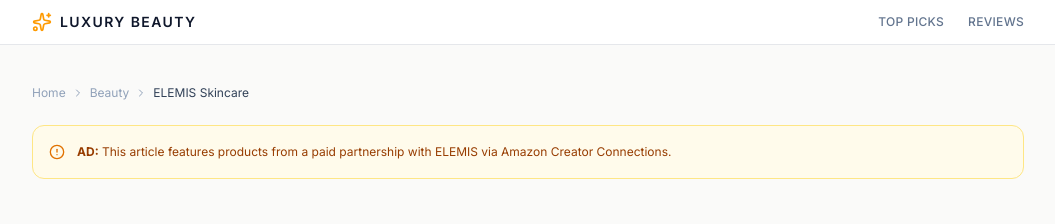
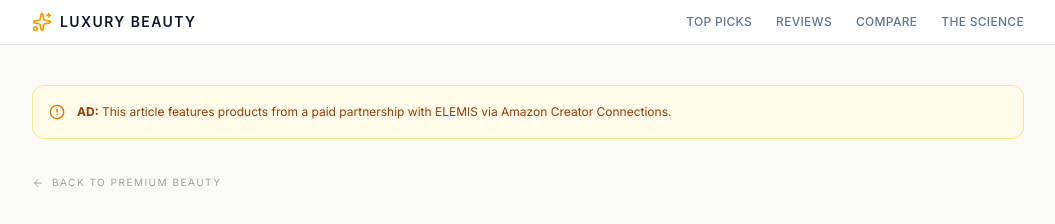
Before and after one commit to TheGiat-tech/Luxury-beauty, a Next.js app: page /best-elemis-skincare in a window 1280 px wide. Shown: the top 224 px of the page, without its empty margins (112-1167 px from the left). Built offline with nearby package versions, Linux system fonts and the light colour scheme; a web font is replaced by a local one.

Commit message:
fix: add global Header with sticky+blur+mobile drawer, Breadcrumb on sub-pages, remove duplicate inline headers
Agent-Logs-Url: https://github.com/TheGiat-tech/Luxury-beauty/sessions/9b7bfaa7-de15-41d1-a805-97bfbdefbd86

Co-authored-by: TheGiat-tech <225952250+TheGiat-tech@users.noreply.github.com>

```diff
--- a/app/affiliate-disclosure/page.tsx
+++ b/app/affiliate-disclosure/page.tsx
@@ -1,4 +1,5 @@
 import type { Metadata } from "next"
+import Breadcrumb from "../components/Breadcrumb"
 
 export const metadata: Metadata = {
   title: "Affiliate Disclosure | Luxury Beauty",
@@ -9,6 +10,7 @@ export default function AffiliateDisclosure() {
   return (
     <main className="py-16 px-4">
       <div className="max-w-3xl mx-auto">
+        <Breadcrumb />
         <h1
           className="font-display text-4xl font-bold text-slate-900 mb-4"
           style={{ fontFamily: "'Playfair Display', Georgia, serif" }}
--- a/app/beauty-from-within/page.tsx
+++ b/app/beauty-from-within/page.tsx
@@ -3,6 +3,7 @@
 import { useEffect, useRef, useState } from "react"
 import Script from "next/script"
 import Link from "next/link"
+import Breadcrumb from "../components/Breadcrumb"
 import {
   CheckCircle2,
   Star,
@@ -176,43 +177,9 @@ export default function BeautyFromWithinPage() {
         dangerouslySetInnerHTML={{ __html: JSON.stringify(jsonLdSchema) }}
       />
 
-      {/* ── Sticky Header ──────────────────────────────────────── */}
-      <header className="bg-white border-b border-gray-200 sticky top-0 z-40">
-        <div className="max-w-5xl mx-auto px-4 py-3 flex items-center justify-between">
-          <div className="flex items-center gap-2">
-            <Sparkles className="w-5 h-5 text-amber-500" />
-            <span className="text-sm font-semibold tracking-widest uppercase text-slate-900">
-              Luxury Beauty
-            </span>
-          </div>
-          <nav className="hidden md:flex items-center gap-6 text-xs font-medium tracking-wide text-slate-500 uppercase">
-            <a href="#top-picks" className="hover:text-slate-900 transition-colors">
-              Top Picks
-            </a>
-            <a href="#reviews" className="hover:text-slate-900 transition-colors">
-              Reviews
-            </a>
-          </nav>
-        </div>
-      </header>
-
+      {/* ── Hero Section ───────────────────────────────────────── */}
       <main className="max-w-5xl mx-auto px-4 py-10">
-        {/* ── Hero Section ───────────────────────────────────────── */}
         <section className="mb-16">
-          {/* Breadcrumb */}
-          <nav
-            aria-label="Breadcrumb"
-            className="flex items-center gap-1.5 text-xs text-slate-400 mb-6"
-          >
-            <Link href="/" className="hover:text-slate-700 transition-colors">
-              Home
-            </Link>
-            <ChevronRight className="w-3 h-3" />
-            <span>Wellness</span>
-            <ChevronRight className="w-3 h-3" />
-            <span className="text-slate-700">Beauty From Within</span>
-          </nav>
-
           {/* Mandatory AD Disclosure */}
           <div className="flex items-start gap-3 bg-amber-50 border border-amber-200 rounded-xl p-4 mb-8">
             <AlertCircle className="w-4 h-4 text-amber-600 flex-shrink-0 mt-0.5" />
@@ -222,6 +189,7 @@ export default function BeautyFromWithinPage() {
           </div>
 
           {/* H1 Title */}
+          <Breadcrumb />
           <h1 className="font-display text-4xl md:text-5xl lg:text-6xl font-bold text-slate-900 leading-tight mb-5">
             The Inner Glow: Why Top Dermatologists are Shifting to &lsquo;Inside-Out&rsquo; Beauty
           </h1>
--- a/app/best-elemis-skincare/page.tsx
+++ b/app/best-elemis-skincare/page.tsx
@@ -2,6 +2,7 @@
 
 import { useEffect, useRef, useState } from "react"
 import Script from "next/script"
+import Breadcrumb from "../components/Breadcrumb"
 import {
   CheckCircle2,
   Star,
@@ -231,40 +232,9 @@ export default function BestElemsSkincorePage() {
       />
 
       {/* ── Sticky Header ──────────────────────────────────────── */}
-      <header className="bg-white border-b border-gray-200 sticky top-0 z-40">
-        <div className="max-w-5xl mx-auto px-4 py-3 flex items-center justify-between">
-          <div className="flex items-center gap-2">
-            <Sparkles className="w-5 h-5 text-amber-500" />
-            <span className="text-sm font-semibold tracking-widest uppercase text-slate-900">
-              Luxury Beauty
-            </span>
-          </div>
-          <nav className="hidden md:flex items-center gap-6 text-xs font-medium tracking-wide text-slate-500 uppercase">
-            <a href="#top-picks" className="hover:text-slate-900 transition-colors">
-              Top Picks
-            </a>
-            <a href="#reviews" className="hover:text-slate-900 transition-colors">
-              Reviews
-            </a>
-          </nav>
-        </div>
-      </header>
-
       <main className="max-w-5xl mx-auto px-4 py-10">
         {/* ── Hero Section ───────────────────────────────────────── */}
         <section className="mb-16">
-          {/* Breadcrumb */}
-          <nav
-            aria-label="Breadcrumb"
-            className="flex items-center gap-1.5 text-xs text-slate-400 mb-6"
-          >
-            <span>Home</span>
-            <ChevronRight className="w-3 h-3" />
-            <span>Beauty</span>
-            <ChevronRight className="w-3 h-3" />
-            <span className="text-slate-700">ELEMIS Skincare</span>
-          </nav>
-
           {/* Mandatory AD Disclosure */}
           <div className="flex items-start gap-3 bg-amber-50 border border-amber-200 rounded-xl p-4 mb-8">
             <AlertCircle className="w-4 h-4 text-amber-600 flex-shrink-0 mt-0.5" />
@@ -274,6 +244,7 @@ export default function BestElemsSkincorePage() {
           </div>
 
           {/* H1 Title */}
+          <Breadcrumb />
           <h1 className="font-display text-4xl md:text-5xl lg:text-6xl font-bold text-slate-900 leading-tight mb-5">
             The 5 Best ELEMIS Skincare Products of 2026: An Expert Review
           </h1>
--- a/app/blog/how-red-light-therapy-works/page.tsx
+++ b/app/blog/how-red-light-therapy-works/page.tsx
@@ -1,5 +1,6 @@
 import type { Metadata } from "next"
 import Link from "next/link"
+import Breadcrumb from "../../components/Breadcrumb"
 
 export const metadata: Metadata = {
   title: "How Does Red Light Therapy Actually Work for Anti-Aging? The Science Explained | Luxury Beauty",
@@ -18,6 +19,7 @@ export default function HowRedLightTherapyWorks() {
     <main className="max-w-3xl mx-auto py-16 px-4">
       {/* Article Header */}
       <header className="mb-12">
+        <Breadcrumb />
         <p
           className="text-xs font-semibold uppercase tracking-widest text-rose-400 mb-4"
         >
--- a/app/blog/luxury-ingredients-science/page.tsx
+++ b/app/blog/luxury-ingredients-science/page.tsx
@@ -1,5 +1,6 @@
 import type { Metadata } from "next"
 import Link from "next/link"
+import Breadcrumb from "../../components/Breadcrumb"
 
 export const metadata: Metadata = {
   title: "The $280 Serum Secret: Why High-Ticket Skincare Ingredients Actually Cost More | Luxury Beauty",
@@ -18,6 +19,7 @@ export default function LuxuryIngredientsScience() {
     <main className="max-w-3xl mx-auto py-16 px-4">
       {/* Article Header */}
       <header className="mb-12">
+        <Breadcrumb />
         <p className="text-xs font-semibold uppercase tracking-widest text-rose-400 mb-4">
           Investment in Skin Health
         </p>
--- /dev/null
+++ b/app/components/Breadcrumb.tsx
@@ -0,0 +1,15 @@
+import Link from "next/link"
+import { ArrowLeft } from "lucide-react"
+
+export default function Breadcrumb() {
+  return (
+    <Link
+      href="/"
+      className="inline-flex items-center gap-2 text-stone-400 hover:text-stone-600 transition-colors mb-6"
+      style={{ fontSize: "10px", letterSpacing: "0.15em", textTransform: "uppercase" }}
+    >
+      <ArrowLeft className="w-3 h-3" />
+      Back to Premium Beauty
+    </Link>
+  )
+}
--- /dev/null
+++ b/app/components/Header.tsx
@@ -0,0 +1,107 @@
+"use client"
+
+import { useState } from "react"
+import Link from "next/link"
+import { Sparkles, Menu, X, ArrowLeft } from "lucide-react"
+
+const navLinks = [
+  { label: "Top Picks", href: "/#top-picks" },
+  { label: "Reviews", href: "/#reviews" },
+  { label: "Compare", href: "/#comparison" },
+  { label: "The Science", href: "/blog/how-red-light-therapy-works" },
+]
+
+export default function Header() {
+  const [mobileOpen, setMobileOpen] = useState(false)
+
+  return (
+    <>
+      <header className="sticky top-0 z-50 bg-white/80 backdrop-blur-md border-b border-gray-200">
+        <div className="max-w-5xl mx-auto px-4 py-3 flex items-center justify-between">
+          {/* Site title → home */}
+          <Link
+            href="/"
+            className="flex items-center gap-2 hover:opacity-80 transition-opacity"
+          >
+            <Sparkles className="w-5 h-5 text-amber-500" />
+            <span className="text-sm font-semibold tracking-widest uppercase text-slate-900">
+              Luxury Beauty
+            </span>
+          </Link>
+
+          {/* Desktop nav */}
+          <nav
+            className="hidden md:flex items-center gap-6 text-xs font-medium tracking-wide text-slate-500 uppercase"
+            aria-label="Main"
+          >
+            {navLinks.map((link) => (
+              <Link
+                key={link.href}
+                href={link.href}
+                className="hover:text-slate-900 transition-colors"
+              >
+                {link.label}
+              </Link>
+            ))}
+          </nav>
+
+          {/* Hamburger – mobile only */}
+          <button
+            className="md:hidden p-2 rounded-md text-slate-600 hover:text-slate-900 hover:bg-gray-100 transition-colors"
+            aria-label="Open menu"
+            onClick={() => setMobileOpen(true)}
+          >
+            <Menu className="w-5 h-5" />
+          </button>
+        </div>
+      </header>
+
+      {/* Mobile drawer – full-screen overlay */}
+      {mobileOpen && (
+        <div
+          className="fixed inset-0 z-50 bg-white flex flex-col"
+          role="dialog"
+          aria-modal="true"
+          aria-label="Navigation menu"
+        >
+          {/* Close button */}
+          <div className="flex items-center justify-end px-6 py-5 border-b border-gray-100">
+            <button
+              className="p-2 rounded-md text-slate-600 hover:text-slate-900 hover:bg-gray-100 transition-colors"
+              aria-label="Close menu"
+              onClick={() => setMobileOpen(false)}
+            >
+              <X className="w-6 h-6" />
+            </button>
+          </div>
+
+          {/* Links */}
+          <nav className="flex flex-col px-8 py-10 gap-8" aria-label="Mobile">
+            {/* Back to Main Guide */}
+            <Link
+              href="/"
+              className="flex items-center gap-3 text-sm font-semibold uppercase tracking-widest text-stone-500 hover:text-stone-900 transition-colors"
+              onClick={() => setMobileOpen(false)}
+            >
+              <ArrowLeft className="w-4 h-4" />
+              Back to Main Guide
+            </Link>
+
+            <hr className="border-gray-100" />
+
+            {navLinks.map((link) => (
+              <Link
+                key={link.href}
+                href={link.href}
+                className="text-2xl font-semibold text-slate-800 hover:text-slate-500 transition-colors tracking-wide"
+                onClick={() => setMobileOpen(false)}
+              >
+                {link.label}
+              </Link>
+            ))}
+          </nav>
+        </div>
+      )}
+    </>
+  )
+}
--- a/app/layout.tsx
+++ b/app/layout.tsx
@@ -1,5 +1,6 @@
 import type { Metadata } from "next"
 import "./globals.css"
+import Header from "./components/Header"
 import Footer from "./components/Footer"
 
 export const metadata: Metadata = {
@@ -34,6 +35,7 @@ export default function RootLayout({
         />
       </head>
       <body className="antialiased">
+        <Header />
         {children}
         <Footer />
       </body>
--- a/app/page.tsx
+++ b/app/page.tsx
@@ -357,44 +357,6 @@ export default function Home() {
         strategy="afterInteractive"
         dangerouslySetInnerHTML={{ __html: JSON.stringify(jsonLdSchema) }}
       />
-
-      {/* ── Sticky Header ──────────────────────────────────────── */}
-      <header className="bg-white border-b border-gray-200 sticky top-0 z-40">
-        <div className="max-w-5xl mx-auto px-4 py-3 flex items-center justify-between">
-          <div className="flex items-center gap-2">
-            <Sparkles className="w-5 h-5 text-amber-500" />
-            <span className="text-sm font-semibold tracking-widest uppercase text-slate-900">
-              Luxury Beauty
-            </span>
-          </div>
-          <nav className="hidden md:flex items-center gap-6 text-xs font-medium tracking-wide text-slate-500 uppercase">
-            <a
-              href="#top-picks"
-              className="hover:text-slate-900 transition-colors"
-            >
-              Top Picks
-            </a>
-            <a
-              href="#reviews"
-              className="hover:text-slate-900 transition-colors"
-            >
-              Reviews
-            </a>
-            <a
-              href="#comparison"
-              className="hover:text-slate-900 transition-colors"
-            >
-              Compare
-            </a>
-            <Link
-              href="/blog/how-red-light-therapy-works"
-              className="hover:text-slate-900 transition-colors"
-            >
-              The Science
-            </Link>
-          </nav>
-        </div>
-      </header>
 
       <main className="max-w-5xl mx-auto px-4 py-10">
         {/* ── Hero Section ───────────────────────────────────────── */}
--- a/app/privacy-policy/page.tsx
+++ b/app/privacy-policy/page.tsx
@@ -1,4 +1,5 @@
 import type { Metadata } from "next"
+import Breadcrumb from "../components/Breadcrumb"
 
 export const metadata: Metadata = {
   title: "Privacy Policy | Luxury Beauty",
@@ -9,6 +10,7 @@ export default function PrivacyPolicy() {
   return (
     <main className="py-16 px-4">
       <div className="max-w-3xl mx-auto">
+        <Breadcrumb />
         <h1
           className="font-display text-4xl font-bold text-slate-900 mb-4"
           style={{ fontFamily: "'Playfair Display', Georgia, serif" }}
--- a/app/summer-glow-report/page.tsx
+++ b/app/summer-glow-report/page.tsx
@@ -3,6 +3,7 @@
 import { useEffect, useRef, useState } from "react"
 import Script from "next/script"
 import Link from "next/link"
+import Breadcrumb from "../components/Breadcrumb"
 import {
   CheckCircle2,
   Star,
@@ -238,42 +239,9 @@ export default function SummerGlowReportPage() {
       />
 
       {/* ── Sticky Header ──────────────────────────────────────── */}
-      <header className="bg-white border-b border-gray-200 sticky top-0 z-40">
-        <div className="max-w-5xl mx-auto px-4 py-3 flex items-center justify-between">
-          <div className="flex items-center gap-2">
-            <Sparkles className="w-5 h-5 text-amber-500" />
-            <span className="text-sm font-semibold tracking-widest uppercase text-slate-900">
-              Luxury Beauty
-            </span>
-          </div>
-          <nav
-            className="hidden md:flex items-center gap-6 text-xs font-medium tracking-wide text-slate-500 uppercase"
-          >
-            <a href="#top-picks" className="hover:text-slate-900 transition-colors">
-              Top Picks
-            </a>
-            <a href="#reviews" className="hover:text-slate-900 transition-colors">
-              Reviews
-            </a>
-          </nav>
-        </div>
-      </header>
-
       <main className="max-w-5xl mx-auto px-4 py-10">
         {/* ── Hero Section ───────────────────────────────────────── */}
         <section className="mb-16">
-          {/* Breadcrumb */}
-          <nav
-            aria-label="Breadcrumb"
-            className="flex items-center gap-1.5 text-xs text-slate-400 mb-6"
-          >
-            <span>Home</span>
-            <ChevronRight className="w-3 h-3" />
-            <span>Beauty</span>
-            <ChevronRight className="w-3 h-3" />
-            <span className="text-slate-700">Summer Glow Report</span>
-          </nav>
-
           {/* Mandatory AD Disclosure */}
           <div className="flex items-start gap-3 bg-amber-50 border border-amber-200 rounded-xl p-4 mb-8">
             <AlertCircle className="w-4 h-4 text-amber-600 flex-shrink-0 mt-0.5" />
@@ -284,6 +252,7 @@ export default function SummerGlowReportPage() {
           </div>
 
           {/* H1 Title */}
+          <Breadcrumb />
           <h1 className="font-display text-4xl md:text-5xl lg:text-6xl font-bold text-slate-900 leading-tight mb-5">
             The 2026 Summer Glow Report: Why b.tan is the Secret to a Red-Carpet Tan
           </h1>
--- a/app/terms-of-service/page.tsx
+++ b/app/terms-of-service/page.tsx
@@ -1,4 +1,5 @@
 import type { Metadata } from "next"
+import Breadcrumb from "../components/Breadcrumb"
 
 export const metadata: Metadata = {
   title: "Terms of Service | Luxury Beauty",
@@ -9,6 +10,7 @@ export default function TermsOfService() {
   return (
     <main className="py-16 px-4">
       <div className="max-w-3xl mx-auto">
+        <Breadcrumb />
         <h1
           className="font-display text-4xl font-bold text-slate-900 mb-4"
           style={{ fontFamily: "'Playfair Display', Georgia, serif" }}
```
